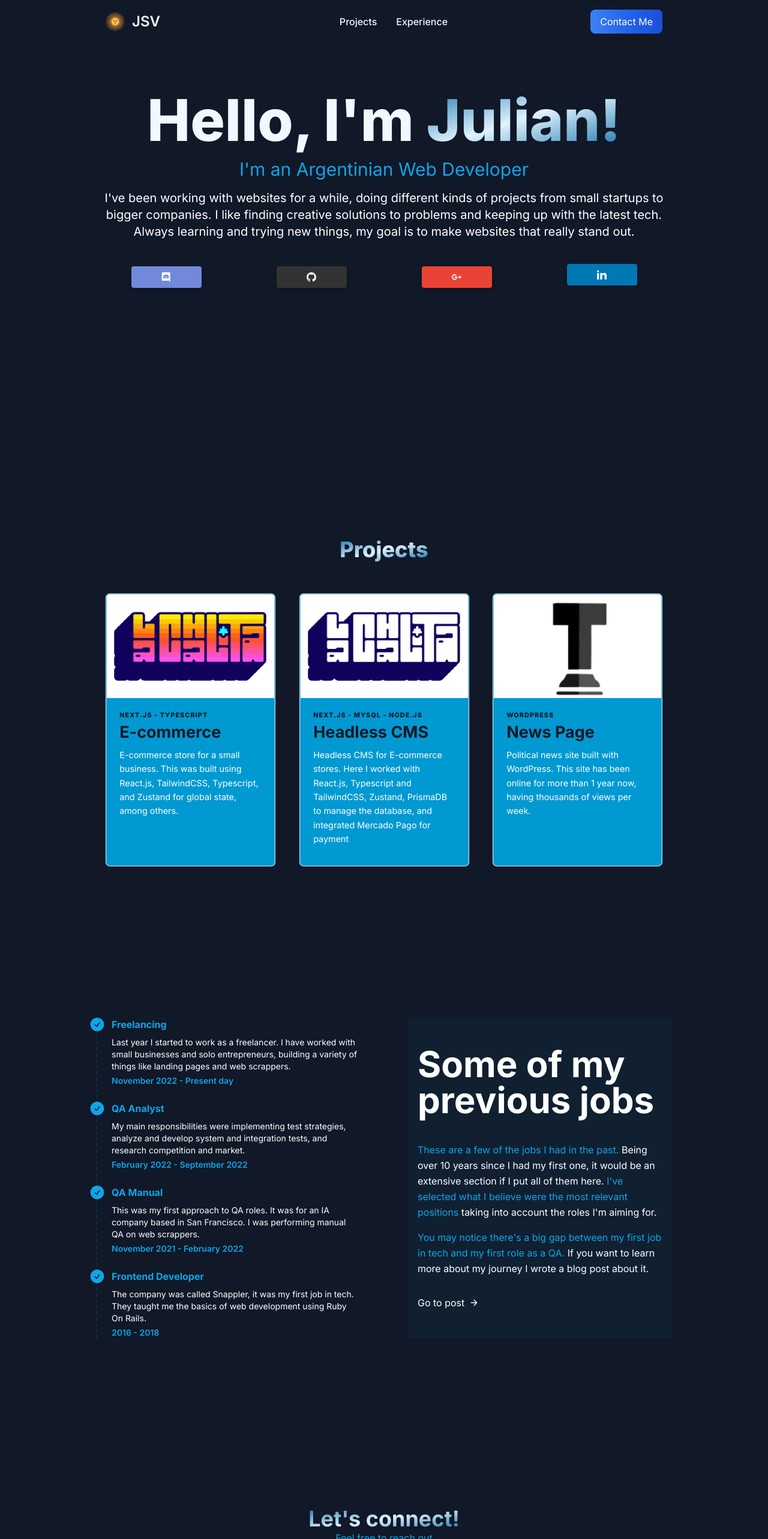
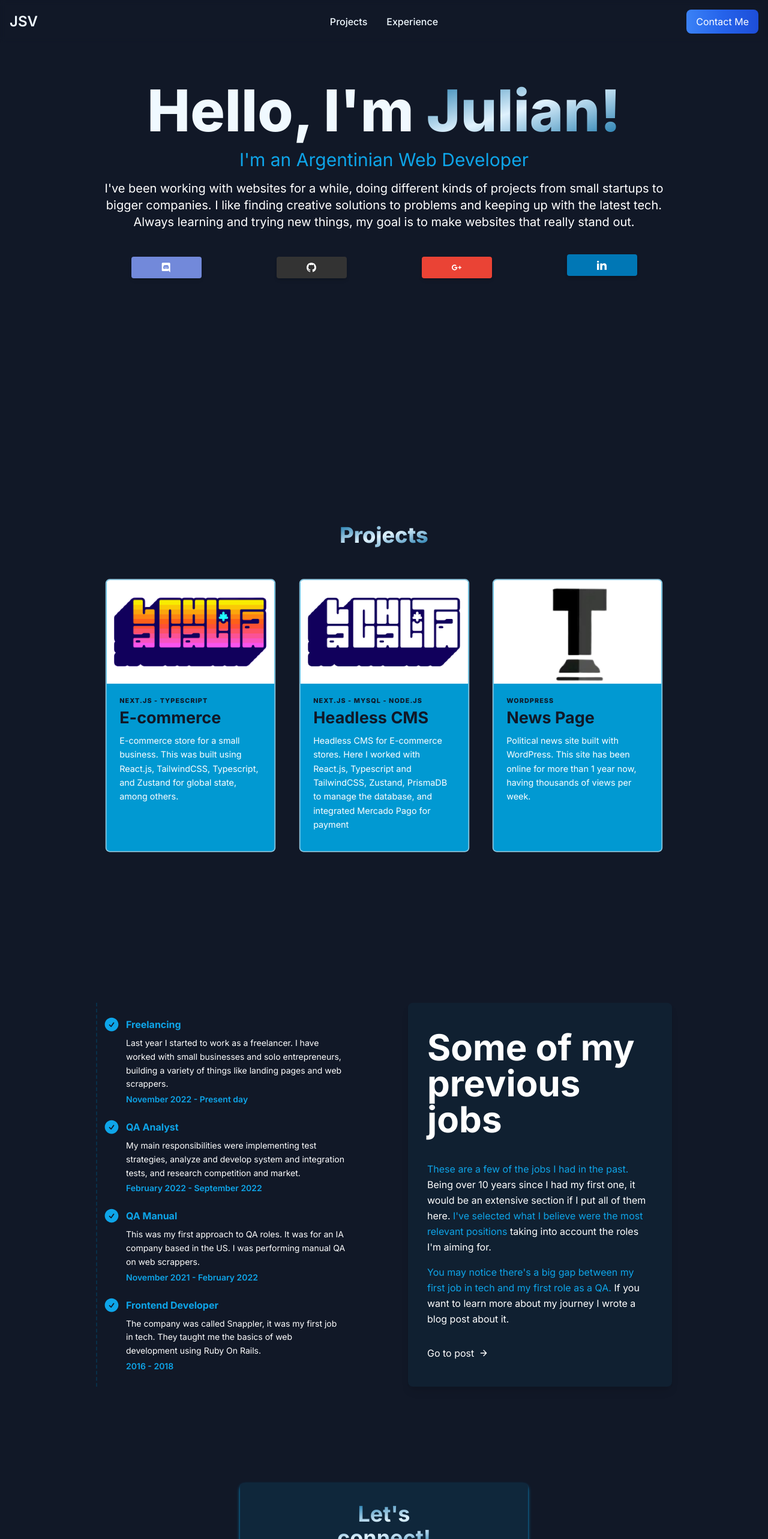
Before and after one commit to Juliansv/Juliansv, a Next.js app: page / in a window 1280 px wide. Shown: the top 2566 px of the page at 60% size. Built offline with nearby package versions, Linux system fonts and the light colour scheme.

Commit message:
fix styles and html tags

```diff
--- a/app/components/about-section.tsx
+++ b/app/components/about-section.tsx
@@ -1,24 +1,28 @@
+import {Element} from "react-scroll"
+
 const About = () => {
   return (
+    <Element name="About" className="hidden">
       <div className="min-h-screen pt-10">
-      <h1 className=" font-extrabold text-4xl">
+        <h1 className=" text-4xl font-extrabold">
           <span
-          className="bg-gradient-to-r from-sky-700 via-sky-600 to-sky-500 dark:bg-gradient-to-br dark:from-sky-700 dark:via-sky-100 dark:to-sky-700
-          bg-clip-text text-transparent"
+            className="bg-gradient-to-r from-sky-700 via-sky-600 to-sky-500 bg-clip-text text-transparent dark:bg-gradient-to-br dark:from-sky-700
+          dark:via-sky-100 dark:to-sky-700"
           >
             About
           </span>
         </h1>
-      <div className="text-lg text-gray-700 mt-10 dark:text-sky-50">
+        <div className="mt-10 text-lg text-gray-700 dark:text-sky-50">
           <p>
             I&apos;m a web developer with a passion for creating digital
             experiences. When I&apos;m not coding, you can often find me on the
             basketball court or lost in the world of music. I also like
-          cryptocurrencies, especially Ethereum. I&apos;m always learning about
-          new Dapps and projects.
+            cryptocurrencies, especially Ethereum. I&apos;m always learning
+            about new Dapps and projects.
           </p>
         </div>
       </div>
+    </Element>
   );
 };
 
--- a/app/components/contact-form.tsx
+++ b/app/components/contact-form.tsx
@@ -46,7 +46,7 @@ const ContactForm = ({ setEmail }: ContactFormProps) => {
   };
 
   return (
-    <div className={isLoading ? "opacity-40 w-2/3 md:w-1/2" : "w-2/3 md:w-1/2"}>
+    <div className={isLoading ? "opacity-40 w-2/3 md:w-1/2 pt-8" : "w-2/3 md:w-1/2 py-8"}>
       <div className="pb-10 text-center">
         <h2 className="text-4xl font-bold text-sky-700">
           <span
--- a/app/components/contact-section.tsx
+++ b/app/components/contact-section.tsx
@@ -2,18 +2,24 @@
 
 import { useState } from "react";
 import ContactForm from "./contact-form";
+import EmailSentCard from "./email-sent-card";
+import { Element } from "react-scroll";
 
 const Contact = () => {
   const [isEmailSent, setIsEmailSent] = useState<boolean>(false);
 
   return (
-    <div className="container flex flex-col gap-4 items-center min-h-screen pt-10">
-      {!isEmailSent ? (
-        <ContactForm setEmail={setIsEmailSent} />
-      ) : (
-        <div>Email Sent</div>
-      )}
-    </div>
+    <section aria-labelledby="Contact">
+      <Element name="Contact" className="min-h-screen md:px-40">
+        <div className="container m-auto flex w-1/2 flex-col items-center gap-4 rounded-lg bg-[#00a8e60d]/[.1] shadow-md shadow-sky-500">
+          {!isEmailSent ? (
+            <ContactForm setEmail={setIsEmailSent} />
+          ) : (
+            <EmailSentCard />
+          )}
+        </div>
+      </Element>
+    </section>
   );
 };
 
--- /dev/null
+++ b/app/components/email-sent-card.tsx
@@ -0,0 +1,7 @@
+const EmailSentCard = () => {
+  return (
+    <div>Email sent</div>
+  );
+};
+
+export default EmailSentCard;
--- a/app/components/experience-section.tsx
+++ b/app/components/experience-section.tsx
@@ -1,9 +1,11 @@
-import Link from "next/link";
+import { Element } from "react-scroll";
 
 const ExperienceSection = () => {
   return (
-    <div className="grid items-center justify-center gap-20 pt-6 md:grid-cols-2">
-      <div className="space-y-6 border-l-2 border-dashed border-l-sky-950">
+    <section aria-labelledby="Experience">
+      <Element name="ExperienceSection" className="min-h-screen md:px-40">
+        <div className="grid items-center justify-center gap-20 md:grid-cols-2">
+          <div className="space-y-6 border-l-2 border-dashed border-l-sky-950 p-6">
             <div className="relative w-full">
               <svg
                 xmlns="http://www.w3.org/2000/svg"
@@ -19,10 +21,10 @@ const ExperienceSection = () => {
               </svg>
               <div className="ml-6">
                 <h4 className="font-bold text-sky-500">Freelancing</h4>
-            <p className="mt-2 max-w-screen-sm text-sm text-white">
-              Last year I started to work as a freelancer. I have worked with
-              small businesses and solo entrepreneurs, building a variety of
-              things like landing pages and web scrappers.
+                <p className="mt-2 max-w-screen-sm text-sm text-white leading-relaxed">
+                  Last year I started to work as a freelancer. I have worked
+                  with small businesses and solo entrepreneurs, building a
+                  variety of things like landing pages and web scrappers.
                 </p>
                 <span className="mt-1 block text-sm font-semibold text-sky-500">
                   November 2022 - Present day
@@ -44,7 +46,7 @@ const ExperienceSection = () => {
               </svg>
               <div className="ml-6">
                 <h4 className="font-bold text-sky-500">QA Analyst</h4>
-            <p className="mt-2 max-w-screen-sm text-sm text-white">
+                <p className="mt-2 max-w-screen-sm text-sm text-white leading-relaxed">
                   My main responsibilities were implementing test strategies,
                   analyze and develop system and integration tests, and research
                   competition and market.
@@ -69,10 +71,10 @@ const ExperienceSection = () => {
               </svg>
               <div className="ml-6">
                 <h4 className="font-bold text-sky-500">QA Manual</h4>
-            <p className="mt-2 max-w-screen-sm text-sm text-white">
-              This was my first approach to QA roles. It was for an IA company
-              based in San Francisco. I was performing manual QA on web
-              scrappers.
+                <p className="mt-2 max-w-screen-sm text-sm text-white leading-relaxed">
+                  This was my first approach to QA roles. It was for an IA
+                  company based in the US. I was performing manual QA on
+                  web scrappers.
                 </p>
                 <span className="mt-1 block text-sm font-semibold text-sky-500">
                   November 2021 - February 2022
@@ -94,9 +96,10 @@ const ExperienceSection = () => {
               </svg>
               <div className="ml-6">
                 <h4 className="font-bold text-sky-500">Frontend Developer</h4>
-            <p className="mt-2 max-w-screen-sm text-sm text-white">
-              The company was called Snappler, it was my first job in tech. They
-              taught me the basics of web development using Ruby On Rails.
+                <p className="mt-2 max-w-screen-sm text-sm text-white leading-relaxed">
+                  The company was called Snappler, it was my first job in tech.
+                  They taught me the basics of web development using Ruby On
+                  Rails.
                 </p>
                 <span className="mt-1 block text-sm font-semibold text-sky-500">
                   2016 - 2018
@@ -104,8 +107,8 @@ const ExperienceSection = () => {
               </div>
             </div>
           </div>
-      <div className="flex h-full flex-col justify-center gap-6 rounded-lg bg-[#00a8e60d]/[.05] px-4">
-        <h1 className="text-white-400 mb-4 text-6xl font-bold">
+          <div className="flex h-full flex-col justify-center gap-6 shadow-lg rounded-lg bg-[#00a8e60d]/[.05] p-8">
+            <h1 className="text-white-400 mb-4 text-6xl font-bold leading">
               Some of my previous jobs
             </h1>
             <div className="flex flex-col gap-4">
@@ -116,7 +119,8 @@ const ExperienceSection = () => {
                 Being over 10 years since I had my first one, it would be an
                 extensive section if I put all of them here.{" "}
                 <span className="text-sky-500">
-              I&apos;ve selected what I believe were the most relevant positions
+                  I&apos;ve selected what I believe were the most relevant
+                  positions
                 </span>{" "}
                 taking into account the roles I&apos;m aiming for.
               </p>
@@ -125,8 +129,8 @@ const ExperienceSection = () => {
                   You may notice there&apos;s a big gap between my first job in
                   tech and my first role as a QA.
                 </span>{" "}
-            If you want to learn more about my journey I wrote a blog post about
-            it.{" "}
+                If you want to learn more about my journey I wrote a blog post
+                about it.{" "}
               </p>
               <a className="text-white-500 mt-4 inline-flex cursor-pointer items-center">
                 <p className="group relative flex items-center">
@@ -148,6 +152,8 @@ const ExperienceSection = () => {
             </div>
           </div>
         </div>
+      </Element>
+    </section>
   );
 };
 
--- a/app/components/header.tsx
+++ b/app/components/header.tsx
@@ -27,30 +27,33 @@ const Header = () => {
   return (
     <header className="sticky top-0 z-10 px-4 backdrop-blur-sm">
       <nav className="w-full border-gray-200">
-        <div className="mx-auto flex max-w-screen-xl flex-wrap items-center justify-between py-4">
+        <div className="mx-auto flex max-w-screen-xl flex-wrap items-center justify-between py-4 md:relative">
           <Link
             to="HeroSection"
             smooth={true}
             offset={-80}
-            className="flex z-10 cursor-pointer items-center hover:text-sky-700 dark:hover:text-red-600"
+            className="z-10 flex cursor-pointer items-center hover:text-sky-700"
           >
-            <Image
+            {/* <Image
           src={logo}
           sizes="any"
           className="mr-3"
           alt="Sol De Mayo Logo"
           width={32}
           height={32}
-            />
+        /> */}
+            <p className="group relative">
               <span className="self-center whitespace-nowrap text-2xl font-semibold dark:text-sky-50 ">
                 JSV
               </span>
+              <span className="absolute -bottom-1 left-0 z-10 h-1 w-0 bg-red-600 duration-300 group-hover:w-full group-hover:transition-all"></span>
+            </p>
           </Link>
           <div
-            className="hidden w-auto items-center justify-between md:order-1 md:flex md:absolute md:w-full"
+            className="hidden md:absolute md:w-full w-auto items-center justify-between md:flex"
             id="navbar-cta"
           >
-            <ul className="mt-4 flex flex-col rounded-lg border border-gray-100 bg-transparent p-4 font-medium dark:border-gray-700 md:m-auto md:flex-row md:space-x-8 md:border-0 md:p-0">
+            <ul className="flex flex-col bg-transparent font-medium md:m-auto md:flex-row md:space-x-8">
               {pages.map((item, index) => (
                 <li key={index}>
                   <Link
@@ -69,13 +72,13 @@ const Header = () => {
               ))}
             </ul>
           </div>
-          <div className="flex md:order-2">
+          <div className="flex">
             {/* <DarkButton /> */}
             <Link
               to="Contact"
               offset={-80}
               smooth={true}
-              className="before:ease z-10 relative cursor-pointer overflow-hidden rounded-lg bg-gradient-to-r from-blue-500 via-blue-600 to-blue-700 px-4 py-2 text-white shadow-sm transition-all before:absolute before:right-0 before:top-0 before:h-12 before:w-6 before:translate-x-12 before:rotate-6 before:bg-white before:opacity-10 before:duration-700 hover:shadow-blue-700 hover:before:-translate-x-40"
+              className="before:ease relative z-10 cursor-pointer overflow-hidden rounded-lg bg-gradient-to-r from-blue-500 via-blue-600 to-blue-700 px-4 py-2 text-white shadow-sm transition-all before:absolute before:right-0 before:top-0 before:h-12 before:w-6 before:translate-x-12 before:rotate-6 before:bg-white before:opacity-10 before:duration-700 hover:shadow-blue-700 hover:before:-translate-x-40"
             >
               Contact Me
             </Link>
--- a/app/components/hero-section.tsx
+++ b/app/components/hero-section.tsx
@@ -1,8 +1,11 @@
 import Socials from "./socials";
+import { Element } from "react-scroll";
 
 const HeroSection = () => {
   return (
-    <div className="min-h-screen pt-6 md:pt-20 text-center">
+    <section aria-labelledby="Hero Section">
+      <Element name="HeroSection" className="min-h-screen md:px-40 md:pt-10">
+        <div className="pt-6 text-center ">
           <h1 className="text-8xl font-extrabold dark:text-sky-50">
             Hello, I&apos;m
             <span
@@ -17,14 +20,16 @@ const HeroSection = () => {
             I&apos;m an Argentinian Web Developer
           </p>
           <p className="mt-4 text-xl text-black dark:text-white">
-        I&apos;ve been working with websites for a while, doing different kinds
-        of projects from small startups to bigger companies. I like finding
-        creative solutions to problems and keeping up with the latest tech.
-        Always learning and trying new things, my goal is to make websites that
-        really stand out.
+            I&apos;ve been working with websites for a while, doing different
+            kinds of projects from small startups to bigger companies. I like
+            finding creative solutions to problems and keeping up with the
+            latest tech. Always learning and trying new things, my goal is to
+            make websites that really stand out.
           </p>
           <Socials />
         </div>
+      </Element>
+    </section>
   );
 };
 
--- a/app/components/project-card.tsx
+++ b/app/components/project-card.tsx
@@ -1,5 +1,3 @@
-"use client";
-
 import { Project } from "@/types/Project";
 import Image from "next/image";
 import Link from "next/link";
--- a/app/components/projects-list.tsx
+++ b/app/components/projects-list.tsx
@@ -1,6 +1,7 @@
 import Link from "next/link";
 import { Project } from "@/types/Project";
 import ProjectCard from "./project-card";
+import { Element } from "react-scroll";
 
 interface ProjectsListProps {
   data: Project[];
@@ -8,7 +9,8 @@ interface ProjectsListProps {
 
 const ProjectsList: React.FC<ProjectsListProps> = ({ data }) => {
   return (
-    <section className="pt-6">
+    <section aria-labelledby="Projects">
+      <Element name="ProjectList" className="min-h-screen md:px-40">
         <h1 className=" pb-2 text-center text-4xl font-extrabold">
           <span
             className="bg-gradient-to-r from-sky-700 via-sky-600 to-sky-500 bg-clip-text text-transparent dark:bg-gradient-to-br dark:from-sky-700
@@ -22,6 +24,7 @@ const ProjectsList: React.FC<ProjectsListProps> = ({ data }) => {
             <ProjectCard project={project} key={project._id} />
           ))}
         </div>
+      </Element>
     </section>
   );
 };
--- a/app/layout.tsx
+++ b/app/layout.tsx
@@ -21,15 +21,11 @@ export default function RootLayout({
 }) {
   return (
     <html lang="en" suppressHydrationWarning>
-      <body
-        className={`px-40 ${inter.className}`}
-      >
+      <body className={`${inter.className}`}>
         <ThemeProvider attribute="class" defaultTheme="dark" enableSystem>
           <Header />
-          <main>
-            {children}
-            <Analytics />
-          </main>
+          {children}
+          <Analytics />
           <Footer />
         </ThemeProvider>
       </body>
--- a/app/page.tsx
+++ b/app/page.tsx
@@ -1,31 +1,20 @@
-"use client"
+"use client";
 
+import HeroSection from "./components/hero-section";
+import projects from "@/public/projects";
+import ExperienceSection from "./components/experience-section";
 import About from "./components/about-section";
 import Contact from "./components/contact-section";
-import ExperienceSection from "./components/experience-section";
-import HeroSection from "./components/hero-section";
+
 import ProjectsList from "./components/projects-list";
-import projects from "@/public/projects";
-import { Element } from "react-scroll";
 
 export default function Home() {
   return (
-    <div>
-      <Element name="HeroSection" className="min-h-screen">
+    <main>
         <HeroSection />
-      </Element>
-      <Element name="ProjectList" className="min-h-screen">
         <ProjectsList data={projects} />
-      </Element>
-      <Element name="ExperienceSection" className="min-h-screen">
         <ExperienceSection />
-      </Element>
-      <Element name="About" className="hidden">
-        <About />
-      </Element>
-      <Element name="Contact" className="min-h-screen">
         <Contact />
-      </Element>
-    </div>
+    </main>
   );
 }
```
Lines whose indentation alone changed are shown as unchanged.
